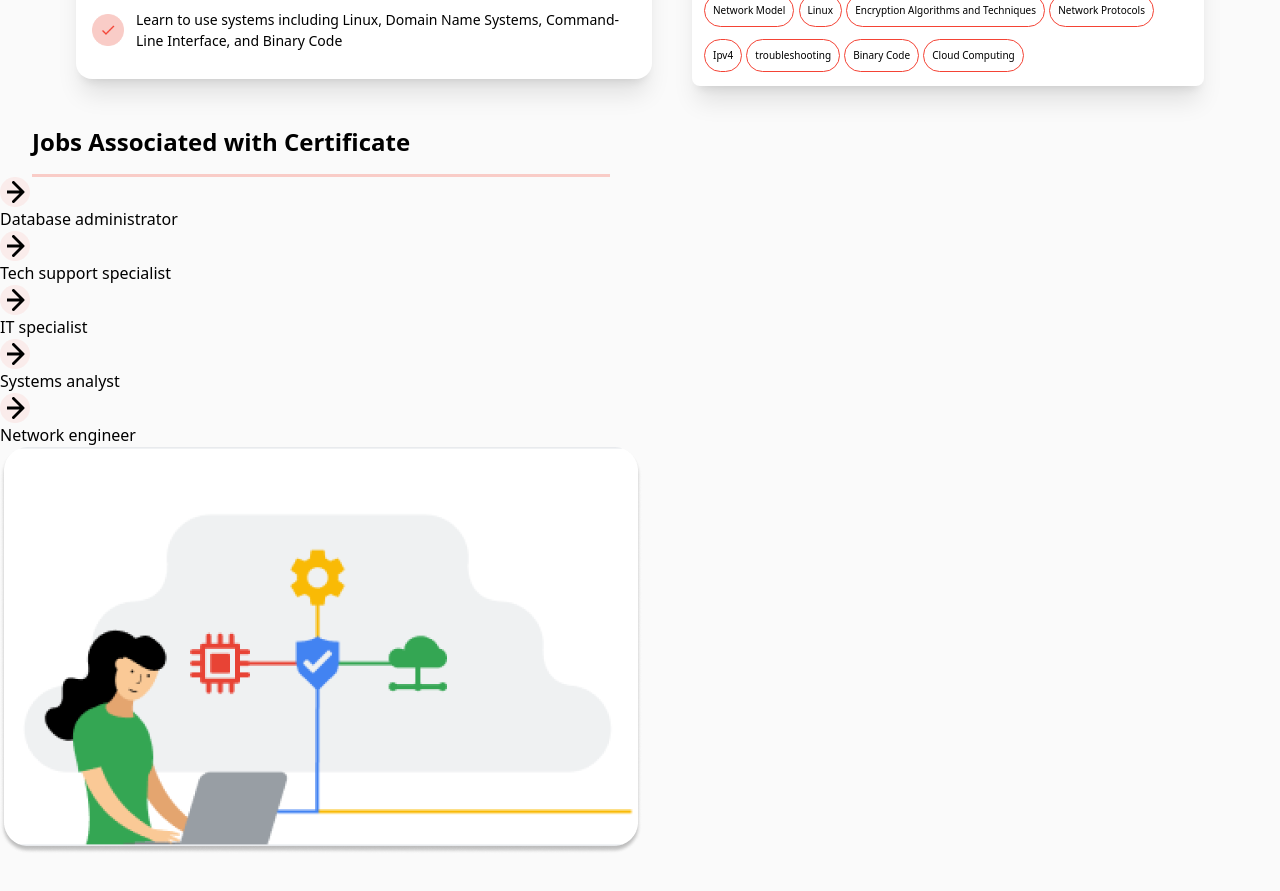
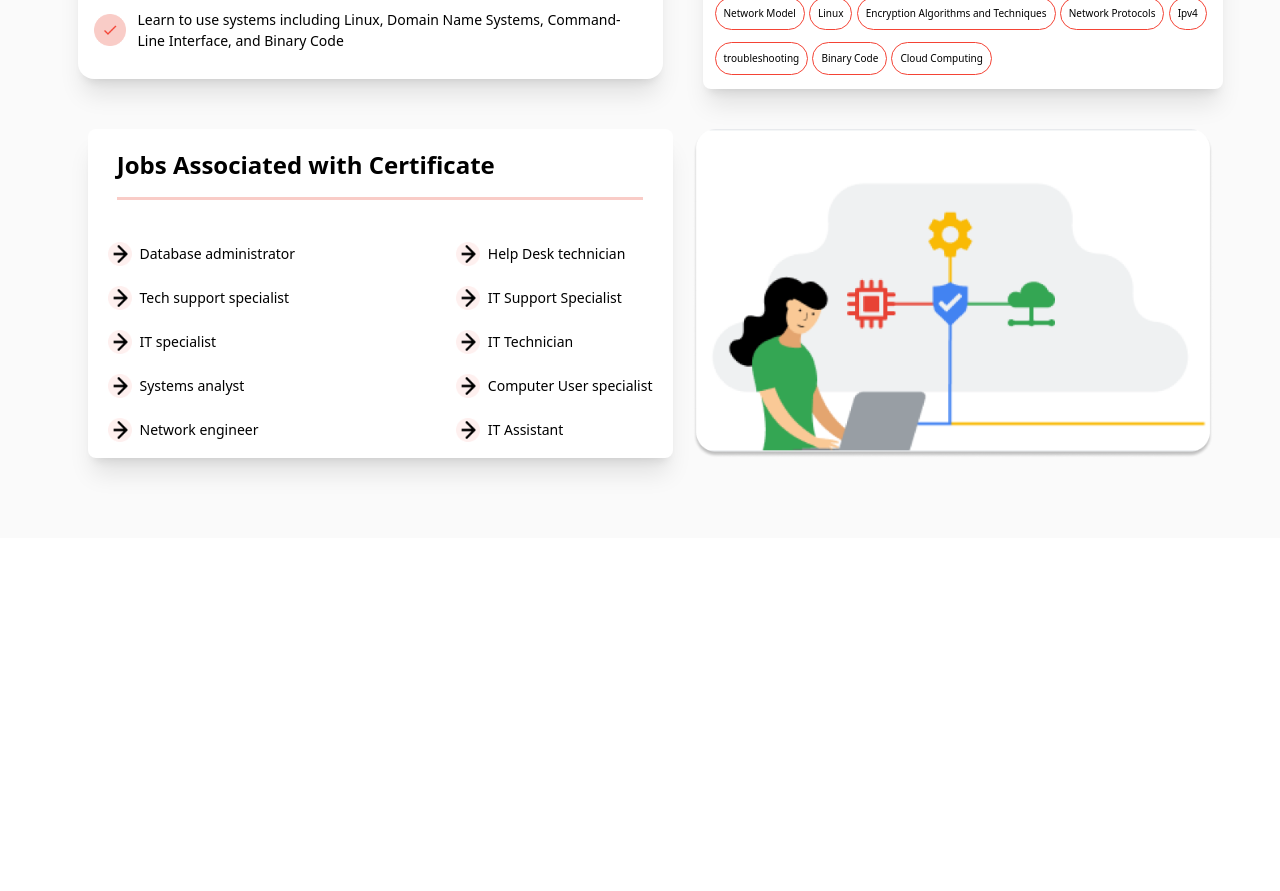
Before and after one commit to Istiak96/Tailwind_Assignment, a website built with Vite: page index.html in a window 1280 px wide. Shown: the part 1340-2231 px from the top of the page. After the commit the page ends 1878 px from the top, so only its background shows below. Built offline with nearby package versions, Linux system fonts and the light colour scheme.

Commit message:
Job associated full design added

```diff
--- a/index.html
+++ b/index.html
@@ -121,9 +121,10 @@
 
   <!-- Learning Section -->
   <section class="bg-[#FAFAFA] py-20">
-    <div class="container flex flex-col justify-center items-center md:items-start gap-10 w-[95%] md:w-[800px] lg:w-[1000px] xl:w-[1300px] mx-auto">
+    <!-- All Boxes' Container -->
+    <div class="container flex flex-col justify-center items-center md:items-start gap-10 mx-auto">
       <!-- Top Corner -->
-      <div class="flex flex-col justify-center items-center md:items-start md:flex-row gap-10 ">
+      <div class="w-[95%] md:w-[800px] lg:w-[1000px] xl:w-[1300px] flex flex-col justify-center items-center md:items-start md:flex-row gap-10 mx-auto">
         <!-- Left Portion for Desktop -->
         <div class="bg-white w-full md:w-[45%] flex flex-col rounded-2xl shadow-xl px-4  pb-7">
           <h1 style="padding-bottom: 1.8rem;" class="learning_heading my-10">What you will learn</h1>
@@ -152,47 +153,66 @@
         </div>
 
         <!-- Right Portion for Desktop -->
-        <div class="md:w-[40%] bg-white h-full w-full py-[50px] lg:py-[30px] px-3 rounded-lg shadow-xl xl:py-[14px]">
+        <div class="md:w-[40%] bg-white w-full py-[50px] lg:py-[30px] px-3 rounded-lg shadow-xl xl:py-[14px]">
           <div>
             <img src="img/IT_social 1.png" alt="">
           </div>
           <h1 class="learning_heading mt-10 mb-4">Skills you will gain</h1>
           <div class="">
-              <span class=" mt-3 inline-block learning_span">Debugging</span>
-              <span class=" mt-3 inline-block learning_span">Customer Service</span>
-              <span class=" mt-3 inline-block learning_span">Customer Support</span>
-              <span class=" mt-3 inline-block learning_span">Domain Name System(DNS)</span>
-              <span class=" mt-3 inline-block learning_span">Network Model</span>
-              <span class=" mt-3 inline-block learning_span">Linux</span>
-              <span class=" mt-3 inline-block learning_span">Encryption Algorithms and Techniques</span>
-              <span class=" mt-3 inline-block learning_span">Network Protocols</span>
-              <span class=" mt-3 inline-block learning_span">Ipv4</span>
-              <span class=" mt-3 inline-block learning_span">troubleshooting</span>
-              <span class=" mt-3 inline-block learning_span">Binary Code</span>
-              <span class=" mt-3 inline-block learning_span">Cloud Computing</span>
+              <span class="cursor-pointer mt-3 inline-block learning_span">Debugging</span>
+              <span class="cursor-pointer mt-3 inline-block learning_span">Customer Service</span>
+              <span class="cursor-pointer mt-3 inline-block learning_span">Customer Support</span>
+              <span class="cursor-pointer mt-3 inline-block learning_span">Domain Name System(DNS)</span>
+              <span class="cursor-pointer mt-3 inline-block learning_span">Network Model</span>
+              <span class="cursor-pointer mt-3 inline-block learning_span">Linux</span>
+              <span class="cursor-pointer mt-3 inline-block learning_span">Encryption Algorithms and Techniques</span>
+              <span class="cursor-pointer mt-3 inline-block learning_span">Network Protocols</span>
+              <span class="cursor-pointer mt-3 inline-block learning_span">Ipv4</span>
+              <span class="cursor-pointer mt-3 inline-block learning_span">troubleshooting</span>
+              <span class="cursor-pointer mt-3 inline-block learning_span">Binary Code</span>
+              <span class="cursor-pointer mt-3 inline-block learning_span">Cloud Computing</span>
           </div>
         </div>
       </div>
 
+
+
       <!-- Bottom Corner -->
 
-      <div>
+      <div class="w-[95%] md:w-[800px] mx-auto lg:w-[1000px] xl:w-[1300px] flex flex-col justify-center md:flex-row gap-5">
 
-        <div>
+        <!-- Left Corner -->
+        <div class="flex w-full md:w-[45%] shadow-xl bg-white rounded-lg flex-col justify-between">
+          <h1 class="learning_heading my-5">Jobs Associated with Certificate</h1>
 
-          <div>
-            <h1 class="learning_heading">Jobs Associated with Certificate</h1>
-            <ul>
-              <li><img src="img/Checkmark2.png" alt=""><a href="#">Database administrator</a></li>
-              <li><img src="img/Checkmark2.png" alt=""><a href="#">Tech support specialist</a></li>
-              <li><img src="img/Checkmark2.png" alt=""><a href="#">IT specialist</a></li>
-              <li><img src="img/Checkmark2.png" alt=""><a href="#">Systems analyst</a></li>
-              <li><img src="img/Checkmark2.png" alt=""><a href="#">Network engineer</a></li>
-            </ul>
+          <div class="flex justify-between px-5 py-4">
+            <div class="">
+
+              <ul class="flex flex-col gap-5">
+                <li class="flex items-center gap-2 text-[10px] sm:text-sm"><img src="img/Checkmark2.png" class="size-4 sm:size-6" alt=""><a href="#">Database administrator</a></li>
+                <li class="flex items-center gap-2 text-[10px] sm:text-sm"><img src="img/Checkmark2.png" class="size-4 sm:size-6" alt=""><a href="#">Tech support specialist</a></li>
+                <li class="flex items-center gap-2 text-[10px] sm:text-sm"> <img src="img/Checkmark2.png" class="size-4 sm:size-6" alt=""><a href="#">IT specialist</a></li>
+                <li class="flex items-center gap-2 text-[10px] sm:text-sm"><img src="img/Checkmark2.png" class="size-4 sm:size-6" alt=""><a href="#">Systems analyst</a></li>
+                <li class="flex items-center gap-2 text-[10px] sm:text-sm"><img src="img/Checkmark2.png" class="size-4 sm:size-6" alt=""><a href="#">Network engineer</a></li>
+              </ul>
+            </div>
+
+            <div class="">
+              <ul class="flex flex-col gap-5">
+                <li class="flex items-center gap-2 text-[10px] sm:text-sm"><img src="img/Checkmark2.png" class="size-4 sm:size-6" alt=""><a href="#">Help Desk technician</a></li>
+                <li class="flex items-center gap-2 text-[10px] sm:text-sm"><img src="img/Checkmark2.png" class="size-4 sm:size-6" alt=""><a href="#">IT Support Specialist</a></li>
+                <li class="flex items-center gap-2 text-[10px] sm:text-sm"><img src="img/Checkmark2.png" class="size-4 sm:size-6" alt=""><a href="#">IT Technician</a></li>
+                <li class="flex items-center gap-2 text-[10px] sm:text-sm"><img src="img/Checkmark2.png" class="size-4 sm:size-6" alt=""><a href="#">Computer User specialist</a></li>
+                <li class="flex items-center gap-2 text-[10px] sm:text-sm"><img src="img/Checkmark2.png" class="size-4 sm:size-6" alt=""><a href="#">IT Assistant</a></li>
+              </ul>
+            </div>
           </div>
+
+
         </div>
 
-        <div>
+        <!-- Right Corner -->
+        <div class="md:w-[40%] self-center rounded-lg ">
           <img src="img/IT Support 1.png" alt="">
         </div>
 
@@ -201,5 +221,9 @@
     </div>
   </section>
 
+
+
+
+
 </body>
 </html>
```
